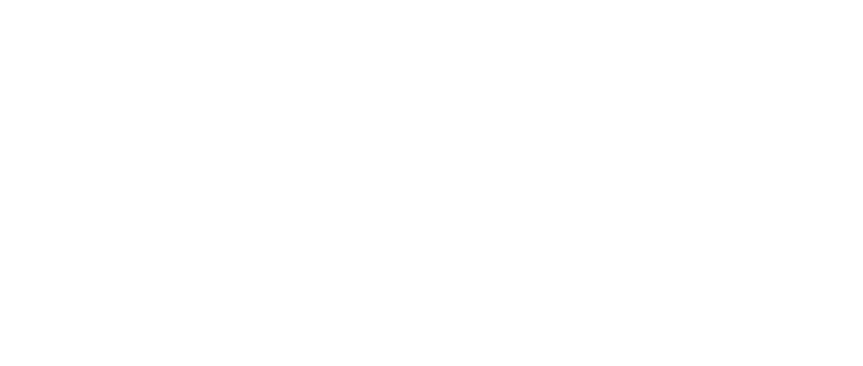
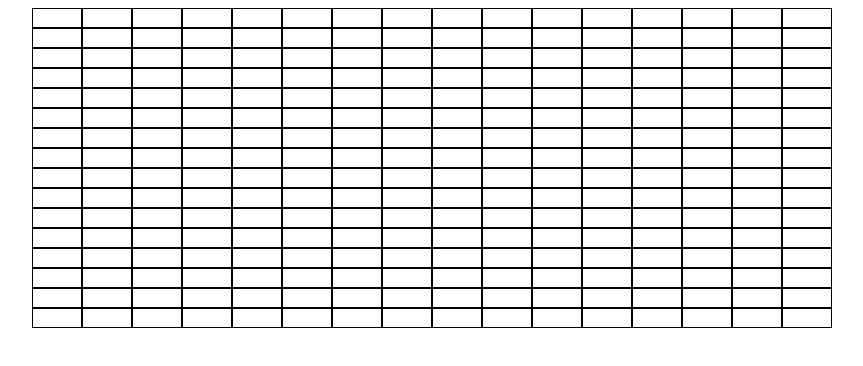
Before and after one commit to dprakonekham/Etch-A-Sketch, a plain HTML site: page index.html in a window 1280 px wide. Shown: the whole page, without its empty margins (208-1071 px from the left). Drawn offline with Linux system fonts and the light colour scheme.

Commit message:
added the grid

```diff
--- a/index.html
+++ b/index.html
@@ -2,10 +2,11 @@
 <html lang="en">
     <head>
         <meta charset="UTF-8">
-        <title>REtch-A-Sketch</title>
+        <title>Etch-A-Sketch</title>
         <link rel="stylesheet" href="styles.css">
         <script src="script.js" defer></script>
     </head>
     <body>
+        <div class="gridContainer" id="gContainer"></div>
     </body>
 </html>
--- a/script.js
+++ b/script.js
@@ -0,0 +1,11 @@
+const grid = document.getElementById('gContainer')
+
+for(let i = 0; i < 16; i++){
+    for(let j = 0; j < 16; j++){
+        const element = document.createElement("div");
+        element.id = "grid" + i + j;
+        element.className = "grid"
+        element.textContent = "."
+        grid.appendChild(element)
+    }
+}
--- a/styles.css
+++ b/styles.css
@@ -0,0 +1,11 @@
+.gridContainer{
+    display: grid;
+    grid-template-columns: repeat(16,50px);
+    align-items: center;
+    justify-content: center;
+}
+.grid{
+    background-color: white;
+    color: white;
+    border: 1px solid black;
+}
```
